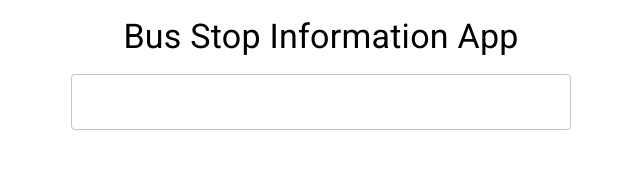
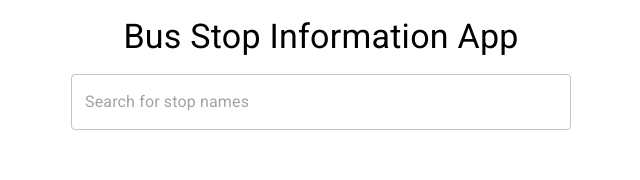
Before and after one commit to Heenkkk/bus-stop-info-app, a React (Create React App) app: page / in a window 1280 px wide. Shown: the top 180 px of the page, without its empty margins (319-959 px from the left). Built offline with nearby package versions, Linux system fonts and the light colour scheme.

Commit message:
Add placeholder to textfield

```diff
--- a/src/App.tsx
+++ b/src/App.tsx
@@ -44,6 +44,7 @@ const App = () => {
                 <TextField
                   id="search-stops"
                   value={searchText}
+                  placeholder="Search for stop names"
                   onChange={(event) => {
                     event.preventDefault();
                     setSearchText(event.target.value);
```
